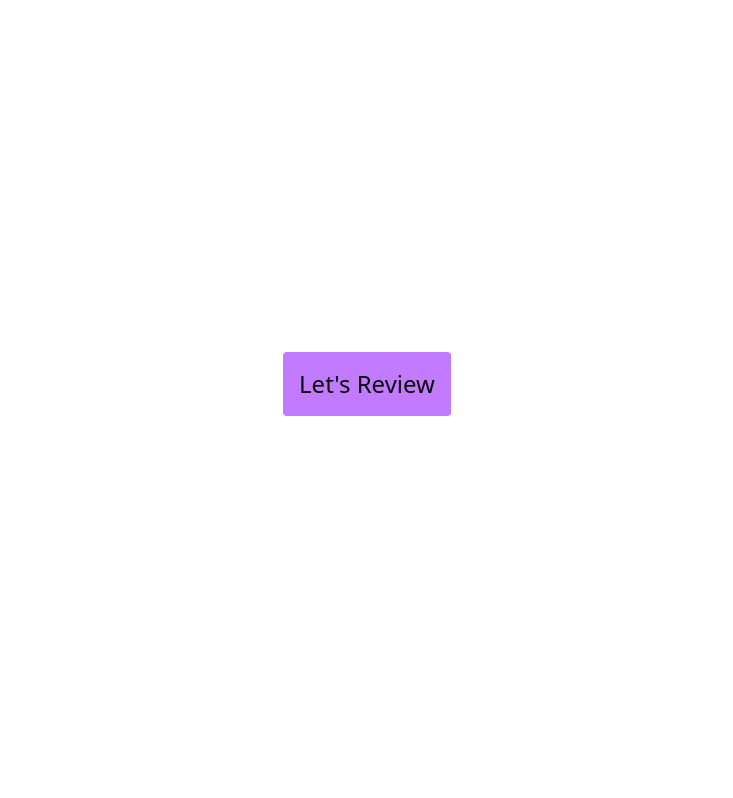
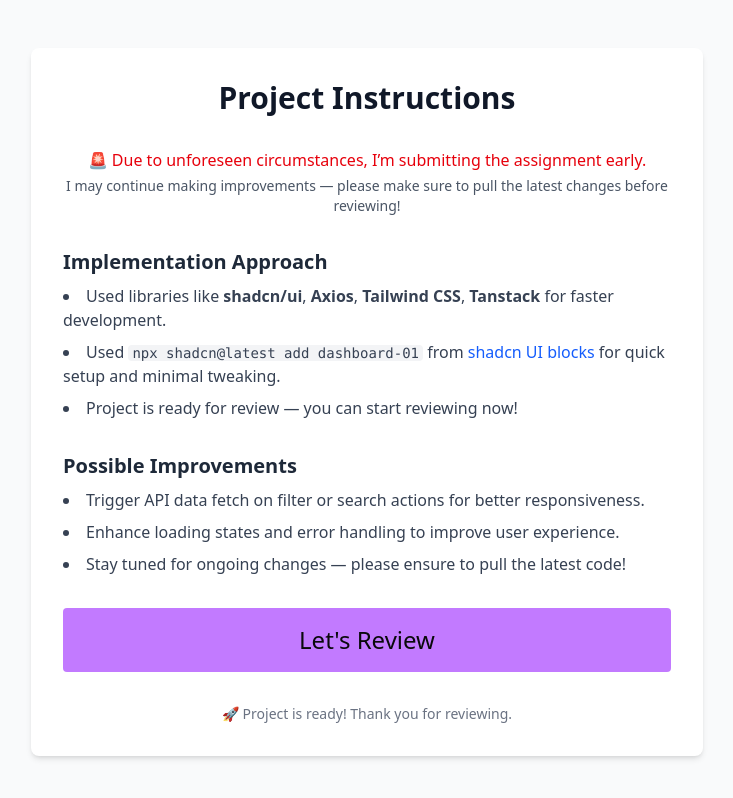
Before and after one commit to AshishBagdane/tokenfolio-assignment, a Next.js app: page / in a window 1280 px wide. Shown: the top 798 px of the page, without its empty margins (273-1006 px from the left). Built offline with nearby package versions, Linux system fonts and the light colour scheme.

Commit message:
feat: add a preface

```diff
--- a/src/app/page.tsx
+++ b/src/app/page.tsx
@@ -3,13 +3,85 @@ import React from "react";
 
 function Home() {
   return (
-    <div className="h-screen flex items-center justify-center">
-      <Link
-        href="/dashboard"
-        className="p-4 bg-purple-400 rounded-sm text-2xl animate-bounce"
-      >
-        Let's Review
-      </Link>
+    <div className="min-h-screen bg-gray-50 flex flex-col items-center justify-center py-12 px-6 lg:px-8">
+      <div className="max-w-2xl w-full space-y-8 bg-white p-8 rounded-lg shadow-md">
+        <h1 className="text-center text-3xl font-extrabold text-gray-900">
+          Project Instructions
+        </h1>
+
+        {/* Important Note */}
+        <section>
+          <p className="text-red-600 text-center font-medium">
+            🚨 Due to unforeseen circumstances, I’m submitting the assignment
+            early.
+          </p>
+          <p className="text-gray-600 text-center text-sm mt-1">
+            I may continue making improvements — please make sure to pull the
+            latest changes before reviewing!
+          </p>
+        </section>
+
+        {/* Implementation Approach */}
+        <section>
+          <h2 className="text-xl font-semibold text-gray-800 mb-2 mt-6">
+            Implementation Approach
+          </h2>
+          <ul className="list-disc list-inside space-y-2 text-gray-700">
+            <li>
+              Used libraries like <strong>shadcn/ui</strong>,{" "}
+              <strong>Axios</strong>, <strong>Tailwind CSS</strong>,{" "}
+              <strong>Tanstack</strong> for faster development.
+            </li>
+            <li>
+              Used{" "}
+              <code className="bg-gray-100 px-1 rounded text-sm">
+                npx shadcn@latest add dashboard-01
+              </code>{" "}
+              from{" "}
+              <a
+                href="https://ui.shadcn.com/blocks"
+                target="_blank"
+                className="text-blue-600 hover:underline"
+              >
+                shadcn UI blocks
+              </a>{" "}
+              for quick setup and minimal tweaking.
+            </li>
+            <li>Project is ready for review — you can start reviewing now!</li>
+          </ul>
+        </section>
+
+        {/* Improvements */}
+        <section>
+          <h2 className="text-xl font-semibold text-gray-800 mb-2 mt-6">
+            Possible Improvements
+          </h2>
+          <ul className="list-disc list-inside space-y-2 text-gray-700">
+            <li>
+              Trigger API data fetch on filter or search actions for better
+              responsiveness.
+            </li>
+            <li>
+              Enhance loading states and error handling to improve user
+              experience.
+            </li>
+            <li>
+              Stay tuned for ongoing changes — please ensure to pull the latest
+              code!
+            </li>
+          </ul>
+        </section>
+
+        <Link
+          href="/dashboard"
+          className="flex items-center justify-center p-4 bg-purple-400 rounded-sm text-2xl"
+        >
+          Let's Review
+        </Link>
+        <p className="text-sm text-gray-500 text-center mt-8">
+          🚀 Project is ready! Thank you for reviewing.
+        </p>
+      </div>
     </div>
   );
 }
```
